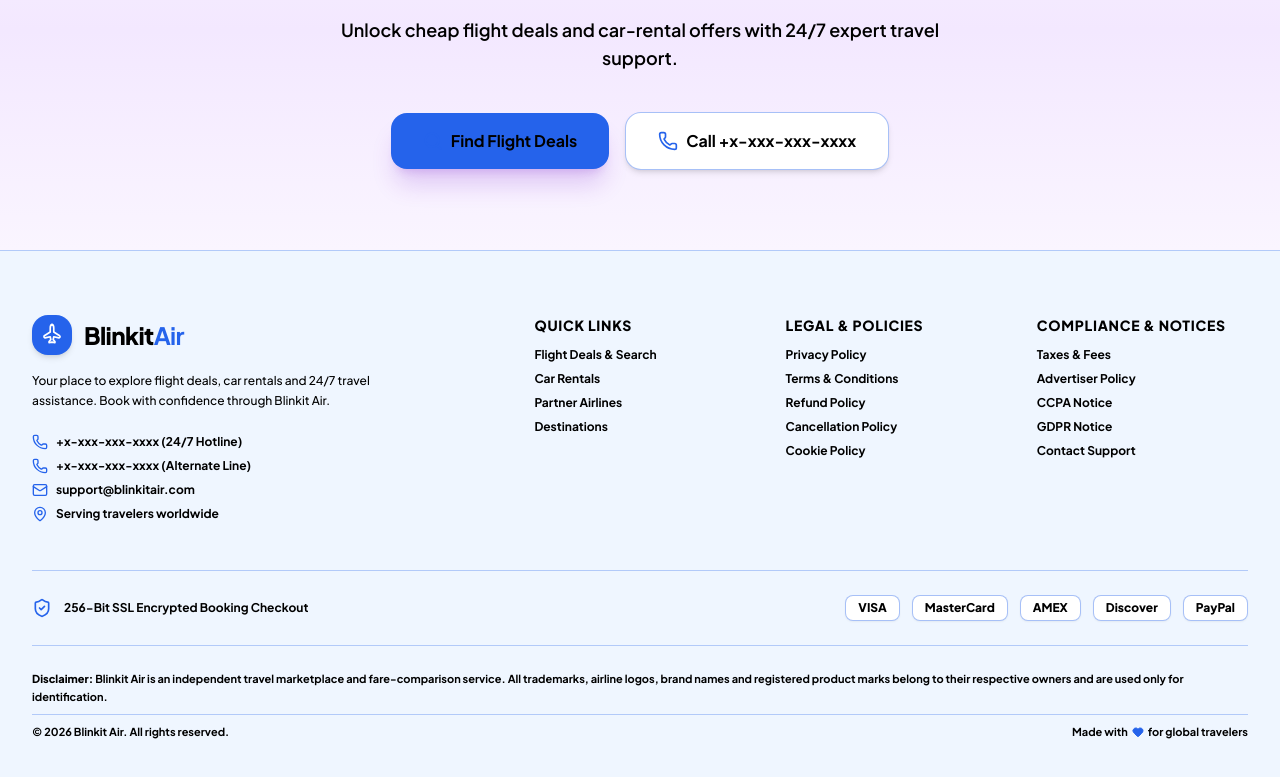
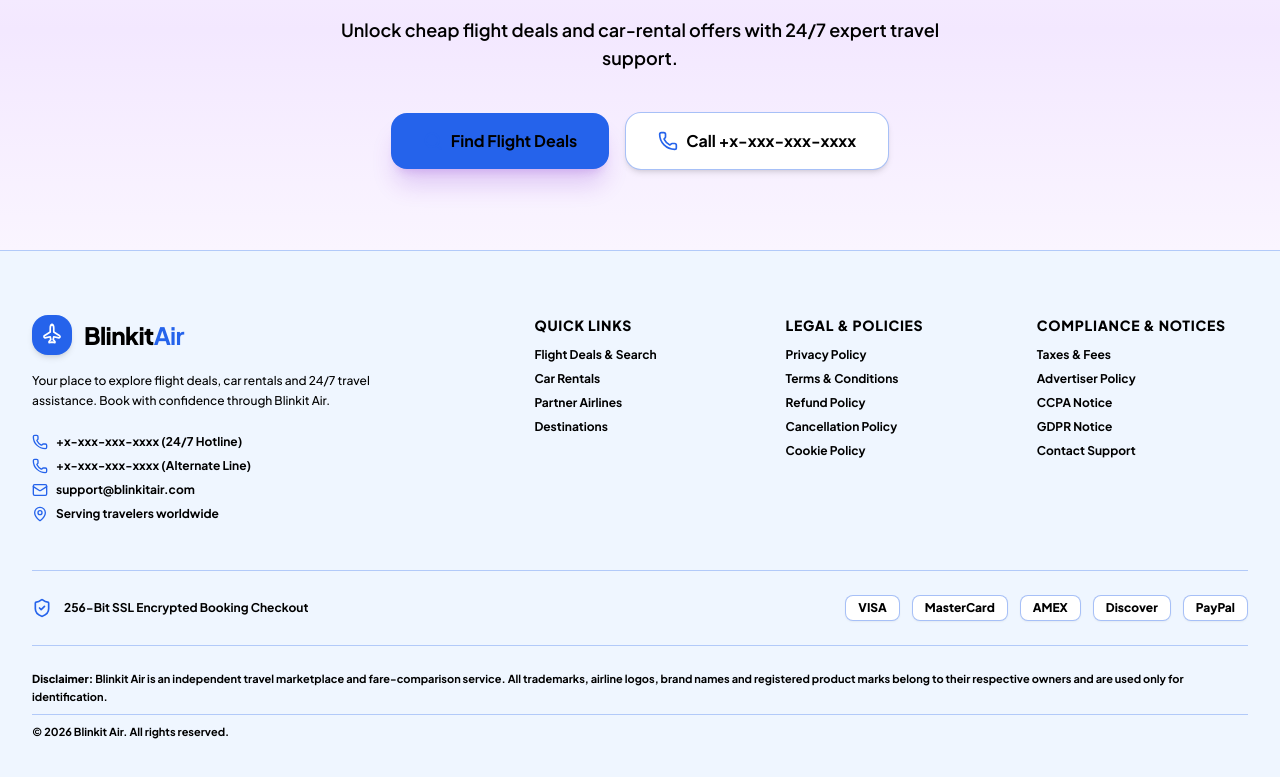
Before and after one commit to prince-2417/blinkitair.com, a React (Vite) app: page / in a window 1280 px wide. Shown: the part 5816-6593 px from the top of the page. Built offline with nearby package versions, Linux system fonts and the light colour scheme.

Commit message:
remove the copy right

```diff
--- a/src/components/Footer.jsx
+++ b/src/components/Footer.jsx
@@ -104,7 +104,7 @@ export default function Footer() {
           </p>
           <div className="flex items-center justify-between text-black pt-2 border-t border-[#C084FC]/30">
             <p className="text-black">© 2026 Blinkit Air. All rights reserved.</p>
-            <span className="flex items-center gap-1 font-bold text-black">Made with <Heart className="w-3 h-3 text-[#2563EB] fill-[#2563EB]" /> for global travelers</span>
+            {/* <span className="flex items-center gap-1 font-bold text-black">Made with <Heart className="w-3 h-3 text-[#2563EB] fill-[#2563EB]" /> for global travelers</span> */}
           </div>
         </div>
 
```
